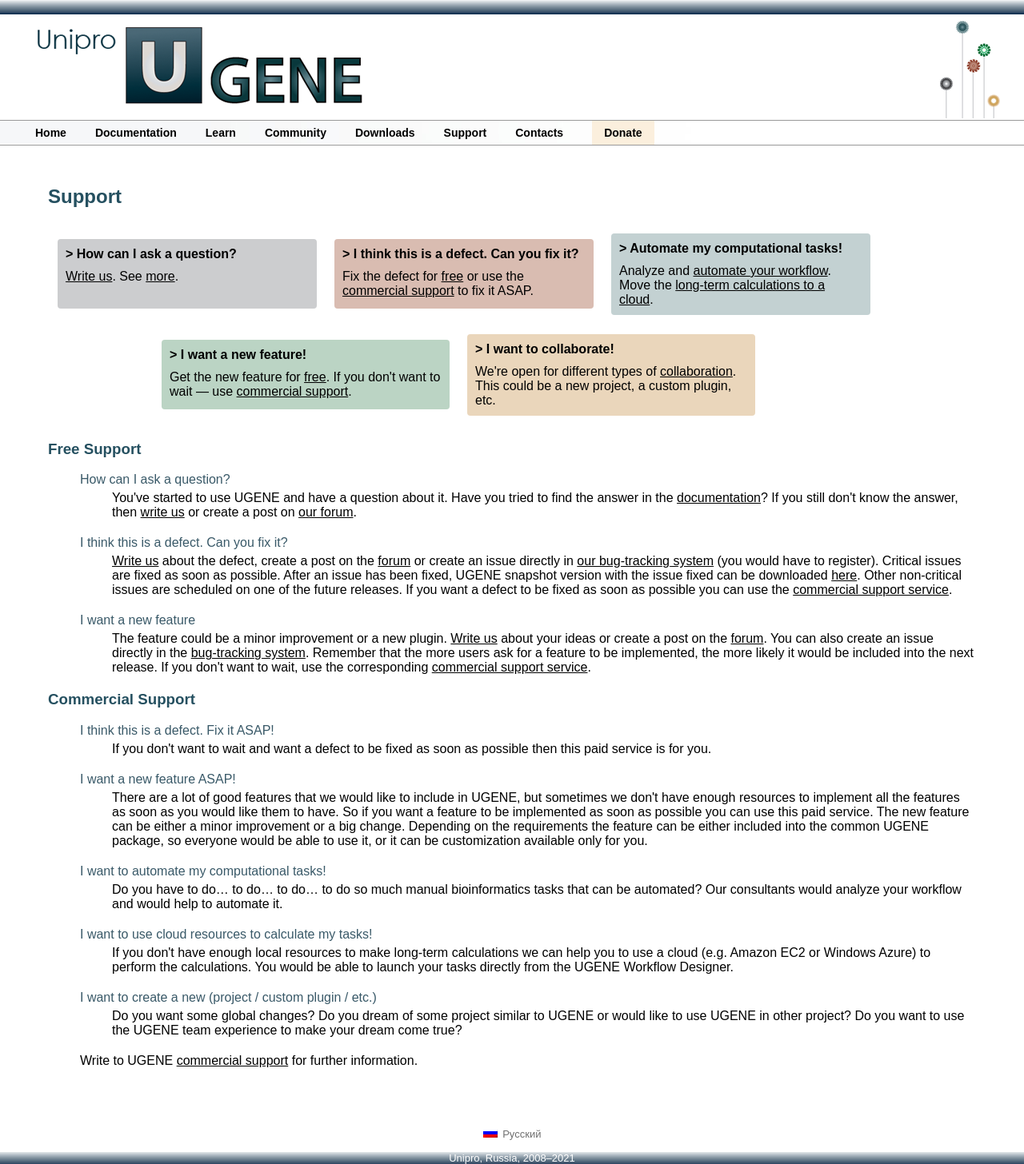
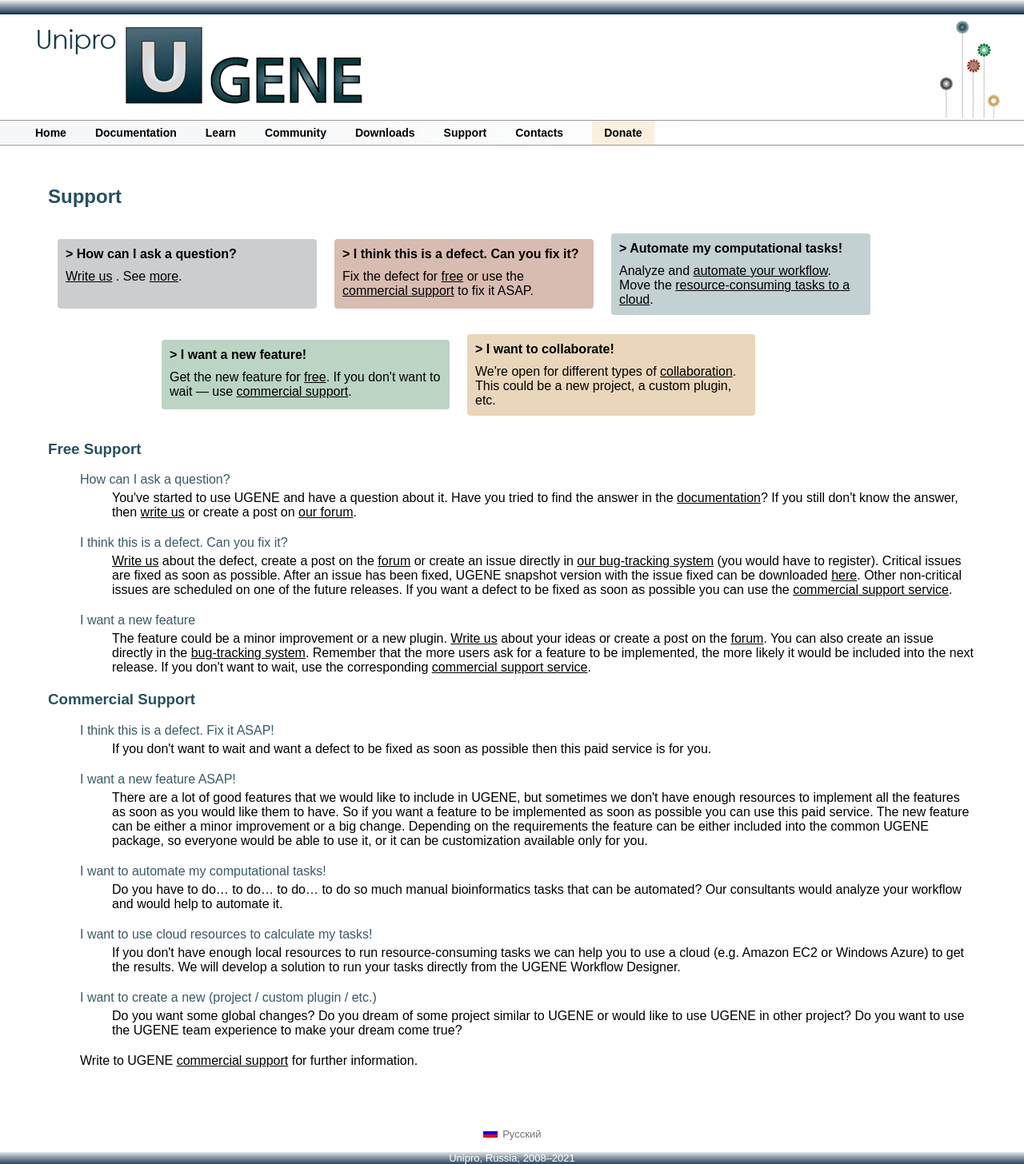
Before and after one commit to ugeneunipro/ugeneunipro.github.io, a Jekyll site: the page built from docs/support.html, in a window 1280 px wide. Shown: the whole page at 80% size. Built offline with Jekyll 4.4.1, drawn with Linux system fonts in a browser that asks for light colours.

Commit message:
Rephrase cloud based solutions in support.html

```diff
--- a/docs/support.html
+++ b/docs/support.html
@@ -16,7 +16,8 @@
                         &gt; How can I ask a question?
                     </div>
                     <div class="support_block_body">
-                        <script>show_email_link('Write us');</script>.
+                        <script>show_email_link('Write us');</script>
+                        .
                         See <a href="#ask_question">more</a>.
                     </div>
                 </div>
@@ -39,8 +40,7 @@
                     </div>
                     <div class="support_block_body">
                         Analyze and <a href="#commercial_automate">automate your workflow</a>. Move the <a
-                            href="#commercial_cloud">long-term
-                        calculations to a cloud</a>.
+                            href="#commercial_cloud">resource-consuming tasks to a cloud</a>.
                     </div>
                 </div>
             </td>
@@ -150,7 +150,8 @@
                 I want to automate my computational tasks!
             </div>
             <div class="question_block_body">
-                Do you have to do&#8230; to do&#8230; to do&#8230; to do so much manual bioinformatics tasks that can be automated? Our consultants would analyze
+                Do you have to do&#8230; to do&#8230; to do&#8230; to do so much manual bioinformatics tasks that can be automated? Our consultants would
+                analyze
                 your workflow and would help to automate it.
             </div>
         </div>
@@ -159,8 +160,8 @@
                 I want to use cloud resources to calculate my tasks!
             </div>
             <div class="question_block_body">
-                If you don&#39;t have enough local resources to make long-term calculations we can help you to use a cloud (e.g. Amazon EC2 or Windows Azure) to
-                perform the calculations. You would be able to launch your tasks directly from the UGENE Workflow Designer.
+                If you don&#39;t have enough local resources to run resource-consuming tasks we can help you to use a cloud (e.g. Amazon EC2 or Windows Azure)
+                to get the results. We will develop a solution to run your tasks directly from the UGENE Workflow Designer.
             </div>
         </div>
         <div class="question_block" id="commercial_collaboration">
```
Also changed, not shown: docs/ru/support.html (+3 -4 lines).
